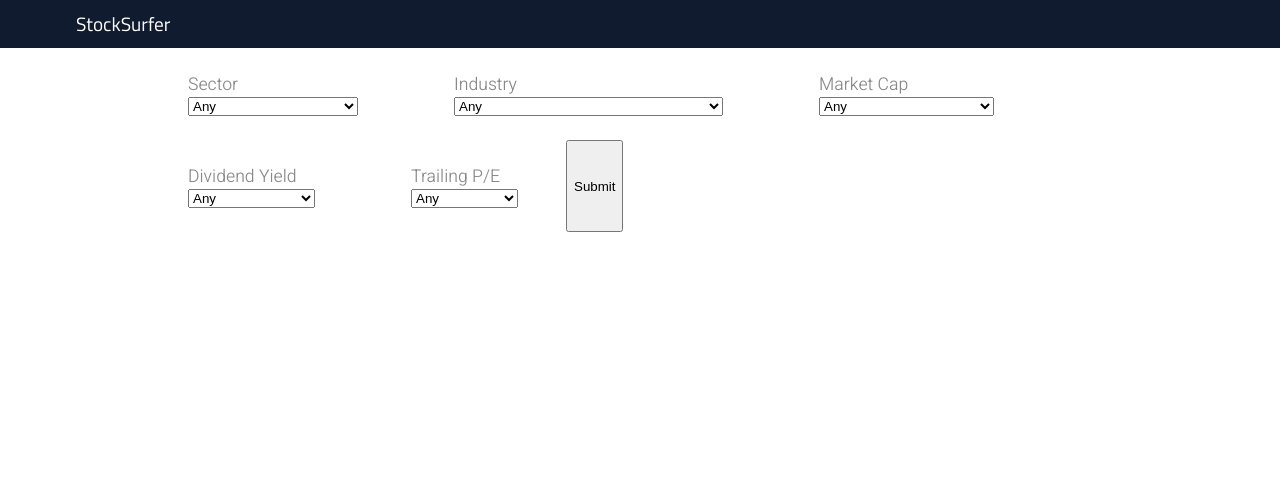
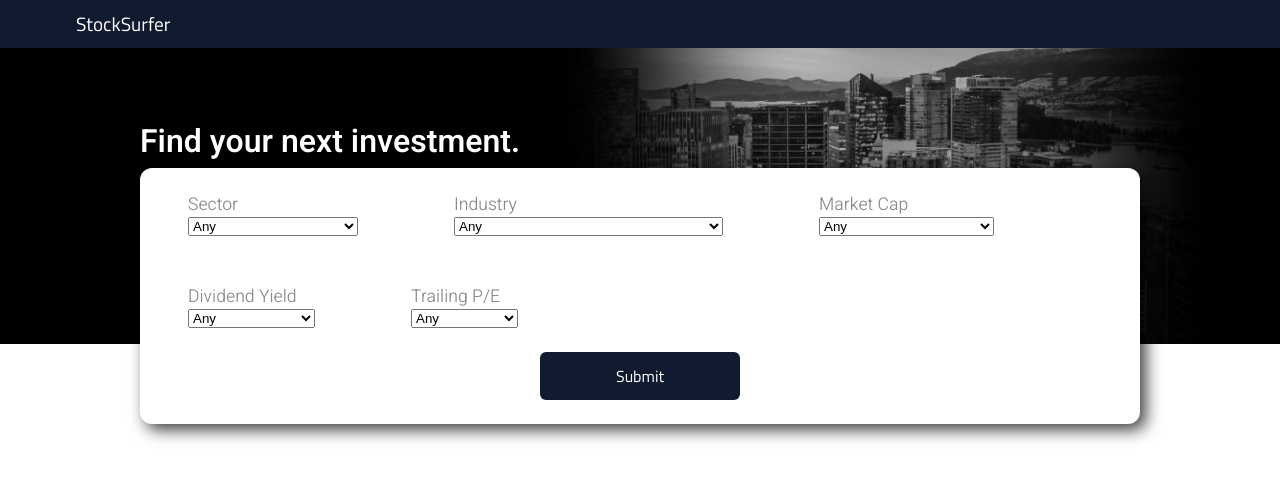
Before and after one commit to henryliang2/stock-screener, a React (Create React App) app: page /search in a window 1280 px wide. Shown: the top 480 px of the page. Built offline with nearby package versions, Linux system fonts and the light colour scheme.

Commit message:
improved searchForm styling

```diff
--- a/src/App.css
+++ b/src/App.css
@@ -4,6 +4,21 @@
 a {
   color: inherit;
   text-decoration: none;
+}
+
+.searchform__container {
+  background: black;
+  margin-bottom: 100px;
+}
+
+.searchform__background-image {
+  margin: auto;
+  width: 90vw;
+  max-width: 1200px;
+  background: url('./search-bg.jpg');
+  background-size: cover;
+  background-position: center;
+  padding-top: 40px;
 }
 
 .profile__container {
--- a/src/App.js
+++ b/src/App.js
@@ -69,11 +69,15 @@ const App = () => {
               </Route>
 
               <Route path='/search'>
-                <SearchForm
-                  setQueryOptions={ setQueryOptions }
-                  setInitialValue={ setInitialValue }
-                  runApiCall={ runApiCall }
-                  />
+                <div className='searchform__container'>
+                  <div className='searchform__background-image'>
+                    <SearchForm
+                      setQueryOptions={ setQueryOptions }
+                      setInitialValue={ setInitialValue }
+                      runApiCall={ runApiCall }
+                      />
+                  </div>
+                </div>
                 {
                   totalResultCount > 0 &&
                   <div className='profile__resultcount'>{ totalResultCount } Results:</div>
--- a/src/components/Company.js
+++ b/src/components/Company.js
@@ -111,9 +111,8 @@ export const Article = (props) => {
   return (
     <div className='article' ref={articleRef}>
       <a href={ props.article.url }>
-        <div className='article__image' style={{backgroundImage : `url(${props.article.image})`}}>
-          <img
-            src={ props.article.image }
+        <div className='article__image'>
+          <img src={ props.article.image }
             alt='article'
             onLoad={() => { articleRef.current.classList.add('fade-in')}}
             />
--- a/src/components/SearchForm.js
+++ b/src/components/SearchForm.js
@@ -18,13 +18,14 @@ const SearchForm = (props) => {
   })
 
   return (
-    <form
-      className='searchform'
+    <form className='searchform'
       onSubmit={(e) => {
         e.preventDefault();
         props.runApiCall(1);
       }}
       type='submit' >
+
+      <div className='searchform__title-text'>Find your next investment.</div>
 
       <div className='searchform__field'>
         <label htmlFor="sector">Sector</label>
@@ -261,8 +262,10 @@ const SearchForm = (props) => {
       </select>
       </div>
 
-      <input type='submit' />
-      </form>
+      <div className='searchform_button-container'>
+        <input className='searchform__submit-button' type='submit' />
+      </div>
+    </form>
   );
 }
 
--- a/src/styles/Company.css
+++ b/src/styles/Company.css
@@ -147,17 +147,17 @@
 }
 
 .article__image {
-  background-size: cover;
-  background-position: center;
-  min-width: 120px;
+  background: white;
+  width: 120px;
   height: 120px;
   border-radius: 6px;
+  border: 1px solid #ccc;
 }
 
 .article__image > img {
   width: 100%;
   height: 100%;
-  object-fit: cover;
+  object-fit: contain;
   align-self: center;
 }
 
--- a/src/styles/SearchForm.css
+++ b/src/styles/SearchForm.css
@@ -5,11 +5,52 @@ option {
   font-size: 1rem;
 }
 
+.searchform__title-text {
+  display: block;
+  font-family: 'Heebo', 'Arial', 'sans-serif';
+  font-weight: 600;
+  font-size: 2rem;
+  position: absolute;
+  top: -50px;
+  color: white;
+}
+
 .searchform {
   display: flex;
   flex-wrap: wrap;
+  position: relative;
+  bottom: -80px;
   max-width: 1000px;
   margin: auto;
+  background: white;
+  padding-bottom: 24px;
+
+  border-radius: 12px;
+  -webkit-box-shadow: 6px 6px 16px 0px rgba(0,0,0,0.75);
+  -moz-box-shadow: 6px 6px 16px 0px rgba(0,0,0,0.75);
+  box-shadow: 6px 6px 16px 0px rgba(0,0,0,0.75);
+}
+
+.searchform_button-container {
+  flex-basis: 100%;
+  text-align: center;
+}
+
+.searchform__submit-button {
+  font-family: 'Titillium Web', 'Heebo', 'Arial', 'sans-serif';
+  font-size: 1rem;
+  background: #111b30;
+  margin: auto;
+  border: 0;
+  border-radius: 6px;
+  min-width: 200px;
+  min-height: 48px;
+  color: white;
+  cursor: pointer;
+}
+
+.searchform__submit-button:hover {
+  background: #888;
 }
 
 label {
```
Also changed, not shown: src/search-bg.jpg (added).
